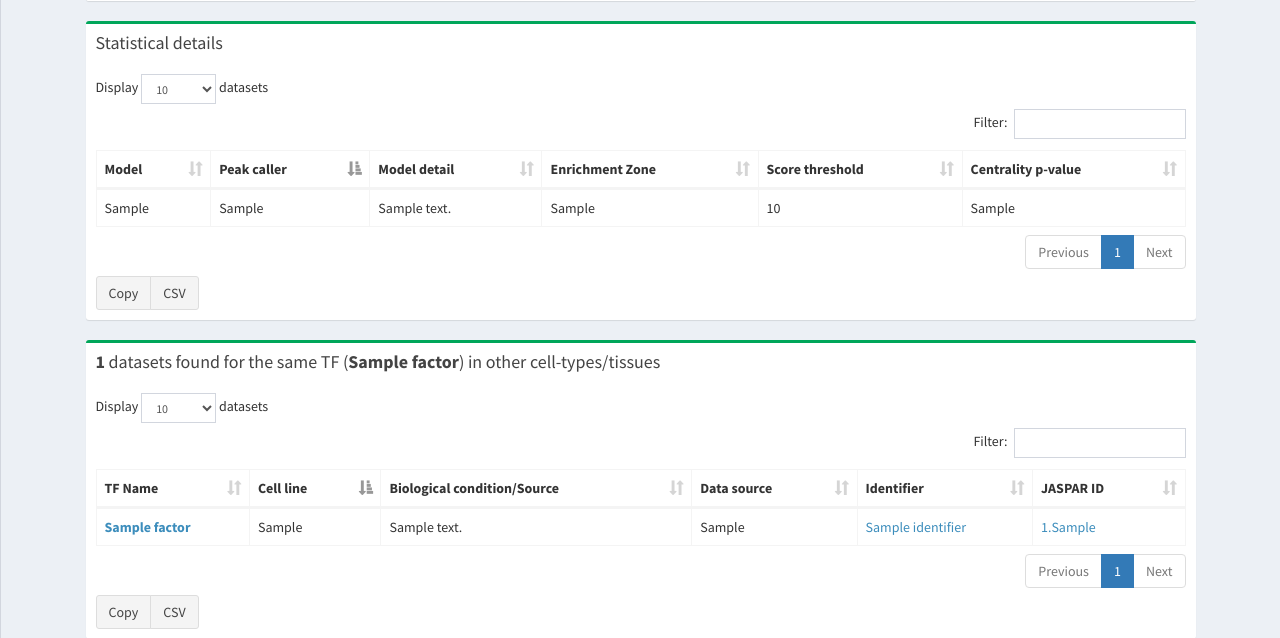
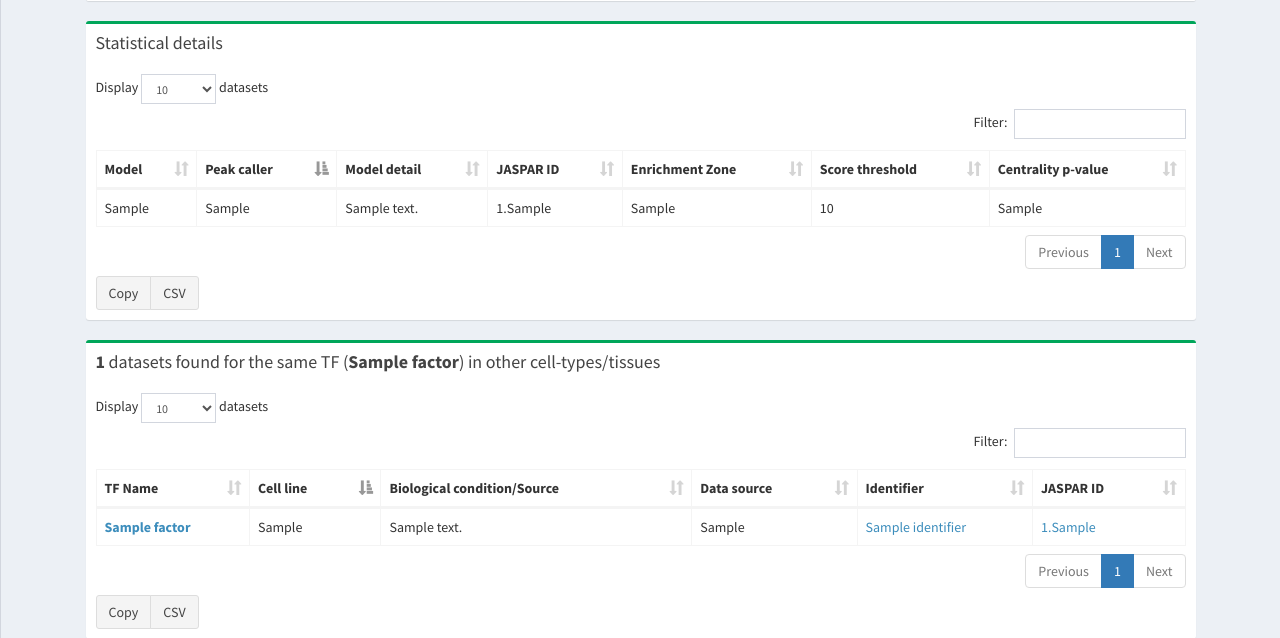
Before and after one commit to asntech/UniBind, a Django app: template portal/templates/portal/factor_detail.html in a window 1280 px wide. Shown: the part 851-1489 px from the top of the page. Run offline with Django 3.2, Linux system fonts and the light colour scheme; the template is opened without the code that fills it: most values are stand-ins (such as "Sample title", 1, 10 or a date in 2020); some libraries are stand-ins or nearby versions.

Commit message:
added jaspar id column to stats table

```diff
--- a/portal/templates/portal/documentation.html
+++ b/portal/templates/portal/documentation.html
@@ -36,10 +36,10 @@
               <h3 id="dataprocess"><i class="fa fa-database"></i> How was the data processed?</h3>
               <hr>
               <p>
-              The entire collection of ChIP-seq data sets was processed through the ChIP-eat data processing pipeline. The complete pipeline designed to process ChIP-seq data sets from raw reads to identification of direct TF-DNA binding events was implemented in the ChIP-eat software with source code freely available at <a href="https://bitbucket.org/CBGR/chip-eat/" target="_blank">https://bitbucket.org/CBGR/chip-eat/</a>. Specifically, ChIP-eat allows for:(i) aligning and filtering raw ChIP-seq data, (ii) calling ChIP-seq peaks, (iii) training the TFBS computational models and (iv) automatically defining the enrichment zone in the landscape  <a href="https://www.ncbi.nlm.nih.gov/pmc/articles/PMC4082612/" target="_blank">plots</a> to predict TFBSs.
+              The entire collection of ChIP-seq data sets was processed through the ChIP-eat data processing pipeline. The complete pipeline designed to process ChIP-seq data sets from raw reads to identification of direct TF-DNA binding events was implemented in the ChIP-eat software with source code freely available at <a href="https://bitbucket.org/CBGR/chip-eat/" target="_blank">https://bitbucket.org/CBGR/chip-eat/</a>. Specifically, ChIP-eat allows for: (i) aligning and filtering raw ChIP-seq data, (ii) calling ChIP-seq peaks, (iii) training the TFBS computational models and (iv) automatically defining the enrichment zone in the landscape  <a href="https://www.ncbi.nlm.nih.gov/pmc/articles/PMC4082612/" target="_blank">plots</a> to predict TFBSs.
                 Four TFBS computation models are provided: PWMs, optimized with <a href="https://www.ncbi.nlm.nih.gov/pubmed/24369152" target="_blank">DiMO</a>, <a href="https://www.ncbi.nlm.nih.gov/pmc/articles/PMC3764009/" target="_blank">TFFM</a>,
 <a href="https://www.cell.com/cell-systems/abstract/S2405-4712(16)30218-6" target="_blank">DNAshaped</a>,
-and <a href="https://www.ncbi.nlm.nih.gov/pmc/articles/PMC3389974/" target="_blank">binding energy models </a>).
+and <a href="https://www.ncbi.nlm.nih.gov/pmc/articles/PMC3389974/" target="_blank">binding energy models </a>.
 
 
                  Only the ChIP-seq datasets for which a TF binding profile for the targeted TF was available in  <a href="http://jaspar2018.genereg.net/" target="_blank">JASPAR</a> were used for TFBS predictions. The enrichment zone containing high confidence direct TF-DNA interactions was automatically defined for each data set using an entropy-based algorithm. The diagram below illustrates the processing steps.
--- a/portal/templates/portal/factor_detail.html
+++ b/portal/templates/portal/factor_detail.html
@@ -286,6 +286,7 @@ Detailed information of <b>{{ factor.tf_name }} </b>
                   <th>Model</th>
                   <th>Peak caller</th>
                   <th>Model detail</th>
+                  <th>JASPAR ID</th>
                   <th>Enrichment Zone</th>
                   <th>Score threshold</th>
                   <th>Centrality p-value</th>
@@ -297,6 +298,9 @@ Detailed information of <b>{{ factor.tf_name }} </b>
                   <td>{{ factor_detail.prediction_model }}</td>
                   <td>{{ factor_detail.peak_caller }}</td>
                   <td>{{ factor_detail.model_detail }}</td>
+                  <td>
+                  {% if factor_detail.jaspar_id %}{{ factor_detail.jaspar_id }}.{{ factor_detail.jaspar_version }}{% endif %}
+                  </td>
                   <td>{{ factor_detail.distance_threshold }}</td>
                   <td>{{ factor_detail.score_threshold }}</td>
                   <td>{{ factor_detail.adj_centrimo_pvalue }}</td>
```
